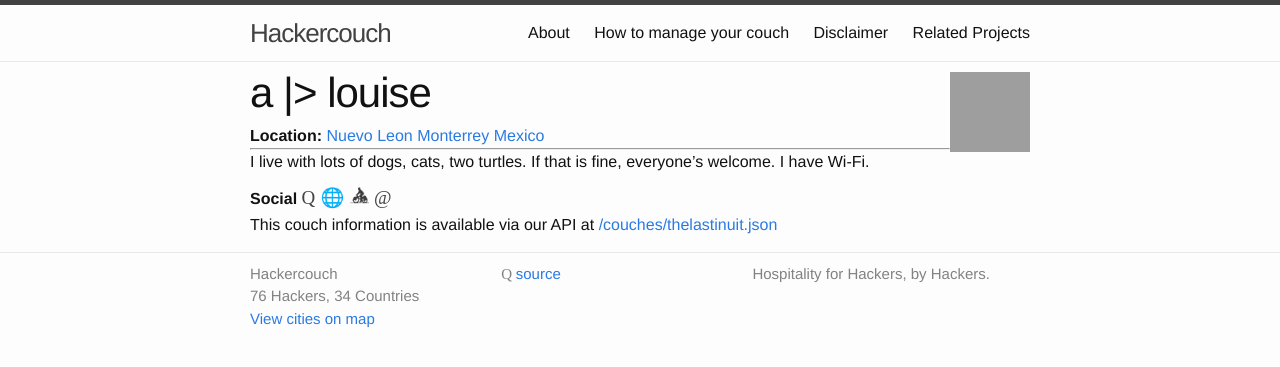
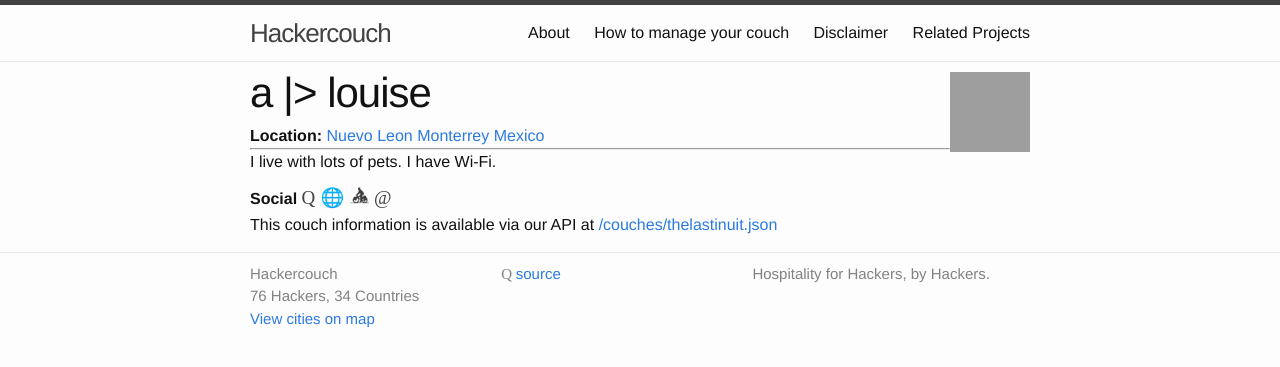
Before and after one commit to hackercouch/hackercouch, a Jekyll site: the page built from _couches/thelastinuit.md, in a window 1280 px wide, cut to the strip 0-367 px from the top of the page. Built offline with Jekyll 4.4.1, drawn with Linux system fonts in a browser that asks for light colours; some web fonts are replaced; grey boxes are pictures that could not be loaded.

Commit message:
Update thelastinuit.md (#243)

```diff
--- a/_couches/thelastinuit.md
+++ b/_couches/thelastinuit.md
@@ -1,5 +1,5 @@
 ---
-name: a |> louise                                 #optional
+name: a |> louise                             #optional
 city: Monterrey                               #required
 country: MX                                   #required
 region: Nuevo Leon                            #optional
@@ -9,4 +9,4 @@ website: https://aloui.se
 warmshowers: 107638
 ---
 
-I live with lots of dogs, cats, two turtles. If that is fine, everyone's welcome. I have Wi-Fi.
+I live with lots of pets. I have Wi-Fi.
```
